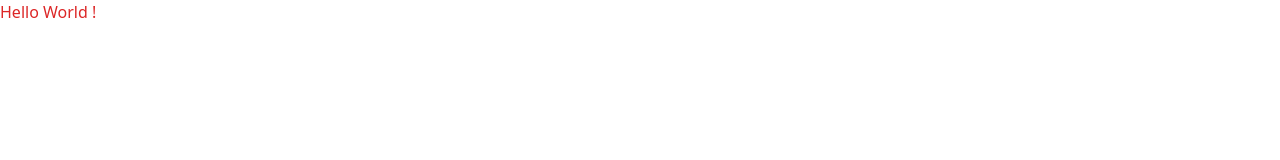
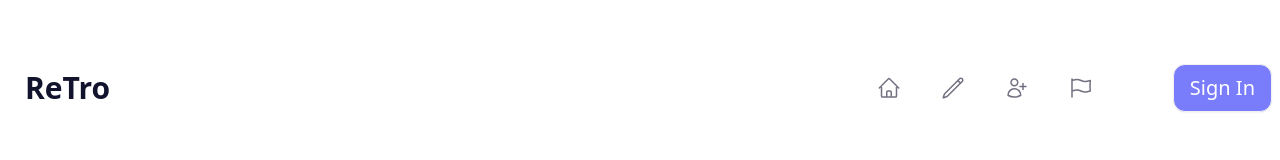
Before and after one commit to RashedulHaqueRasel1/Retro-Forum, a plain HTML site: page index.html in a window 1280 px wide. Drawn offline with nearby package versions, Linux system fonts and the light colour scheme.

Commit message:
NavBar Section Added

```diff
--- a/index.html
+++ b/index.html
@@ -1,10 +1,21 @@
 <!DOCTYPE html>
-<html lang="en">
+<html lang="en"  data-theme="light">
 
 <head>
   <meta charset="UTF-8">
   <meta name="viewport" content="width=device-width, initial-scale=1.0">
   <title>Retro-Forum</title>
+
+  <!-- Google Font Inter -->
+  <link rel="preconnect" href="https://fonts.googleapis.com">
+  <link rel="preconnect" href="https://fonts.gstatic.com" crossorigin>
+  <link href="https://fonts.googleapis.com/css2?family=Inter:wght@100..900&display=swap" rel="stylesheet">
+
+  <!-- Google Font Mulish -->
+  <link rel="preconnect" href="https://fonts.googleapis.com">
+  <link rel="preconnect" href="https://fonts.gstatic.com" crossorigin>
+  <link href="https://fonts.googleapis.com/css2?family=Mulish:ital,wght@0,200..1000;1,200..1000&display=swap"
+    rel="stylesheet">
 
   <!-- Daisy UI  Tailwind CSS  -->
   <link href="https://cdn.jsdelivr.net/npm/daisyui@4.7.2/dist/full.min.css" rel="stylesheet" type="text/css" />
@@ -16,7 +27,85 @@
 
 <body>
 
-  <h1 class="text-red-600">Hello World !</h1>
+  <header class="container mx-auto mt-14">
+
+    <!-- Nav Bar Section Start Here  -->
+
+    <section >
+
+      <div class="navbar">
+        <div class="flex-1">
+          <a class="btn btn-ghost text-4xl lg:text-3xl font-black text-[#12132D]" href="#">ReTro</a>
+        </div>
+
+        <div class="lg:mr-10">
+          <!-- Home -->
+          <div class="flex  ">
+            <div class=" flex ">
+              <div class=" tooltip mr-5 lg:mr-10" data-tip="Home">
+                <svg xmlns="http://www.w3.org/2000/svg" width="24" height="24" viewBox="0 0 24 24" fill="none">
+                  <path
+                    d="M2.25 12.0001L11.204 3.04507C11.644 2.60607 12.356 2.60607 12.795 3.04507L21.75 12.0001M4.5 9.75007V19.8751C4.5 20.4961 5.004 21.0001 5.625 21.0001H9.75V16.1251C9.75 15.5041 10.254 15.0001 10.875 15.0001H13.125C13.746 15.0001 14.25 15.5041 14.25 16.1251V21.0001H18.375C18.996 21.0001 19.5 20.4961 19.5 19.8751V9.75007M8.25 21.0001H16.5"
+                    stroke="#12132D" stroke-opacity="0.6" stroke-width="1.5" stroke-linecap="round"
+                    stroke-linejoin="round" />
+                </svg>
+              </div>
+
+              <!-- Edit -->
+              <div class=" tooltip mr-5 lg:mr-10" data-tip="Edit">
+                <svg xmlns="http://www.w3.org/2000/svg" width="24" height="24" viewBox="0 0 24 24" fill="none">
+                  <path
+                    d="M16.862 4.487L18.549 2.799C18.9007 2.44733 19.3777 2.24976 19.875 2.24976C20.3723 2.24976 20.8493 2.44733 21.201 2.799C21.5527 3.15068 21.7502 3.62766 21.7502 4.125C21.7502 4.62235 21.5527 5.09933 21.201 5.451L6.832 19.82C6.30332 20.3484 5.65137 20.7367 4.935 20.95L2.25 21.75L3.05 19.065C3.26328 18.3486 3.65163 17.6967 4.18 17.168L16.863 4.487H16.862ZM16.862 4.487L19.5 7.125"
+                    stroke="#12132D" stroke-opacity="0.6" stroke-width="1.5" stroke-linecap="round"
+                    stroke-linejoin="round" />
+                </svg>
+              </div>
+
+              <!-- Add -->
+              <div class=" tooltip mr-5 lg:mr-10" data-tip="Add">
+                <svg xmlns="http://www.w3.org/2000/svg" width="24" height="24" viewBox="0 0 24 24" fill="none">
+                  <path
+                    d="M18 7.5V10.5M18 10.5V13.5M18 10.5H21M18 10.5H15M12.75 6.375C12.75 7.27011 12.3944 8.12855 11.7615 8.76149C11.1285 9.39442 10.2701 9.75 9.375 9.75C8.47989 9.75 7.62145 9.39442 6.98851 8.76149C6.35558 8.12855 6 7.27011 6 6.375C6 5.47989 6.35558 4.62145 6.98851 3.98851C7.62145 3.35558 8.47989 3 9.375 3C10.2701 3 11.1285 3.35558 11.7615 3.98851C12.3944 4.62145 12.75 5.47989 12.75 6.375ZM3 19.235V19.125C3 17.4342 3.67165 15.8127 4.86719 14.6172C6.06274 13.4216 7.68424 12.75 9.375 12.75C11.0658 12.75 12.6873 13.4216 13.8828 14.6172C15.0784 15.8127 15.75 17.4342 15.75 19.125V19.234C13.8255 20.3931 11.6206 21.0038 9.374 21C7.043 21 4.862 20.355 3 19.234V19.235Z"
+                    stroke="#12132D" stroke-opacity="0.6" stroke-width="1.5" stroke-linecap="round"
+                    stroke-linejoin="round" />
+                </svg>
+              </div>
+
+              <!-- Flag -->
+              <div class=" tooltip mr-5 lg:mr-10" data-tip="Flag">
+                <svg xmlns="http://www.w3.org/2000/svg" width="24" height="24" viewBox="0 0 24 24" fill="none">
+                  <path
+                    d="M3 3V4.5M3 4.5L5.77 3.807C7.8544 3.28605 10.0564 3.52795 11.978 4.489L12.086 4.543C13.9688 5.4843 16.1219 5.73589 18.171 5.254L21.281 4.522C20.9029 8.01155 20.9046 11.5318 21.286 15.021L18.172 15.753C16.1227 16.2354 13.9692 15.9842 12.086 15.043L11.978 14.989C10.0564 14.028 7.8544 13.786 5.77 14.307L3 15M3 4.5V15M3 21V15"
+                    stroke="#12132D" stroke-opacity="0.6" stroke-width="1.5" stroke-linecap="round"
+                    stroke-linejoin="round" />
+                </svg>
+              </div>
+            </div>
+
+          </div>
+
+        </div>
+        <div>
+          <button class="btn bg-[#797DFC] rounded-xl font-normal text-[20px] text-[#FFF]">Sign In</button>
+        </div>
+      </div>
+
+    </section>
+
+    <!-- Nav Bar Section Start End -->
+
+  </header>
+
+  <main>
+
+
+  </main>
+
+  <footer>
+
+
+
+  </footer>
 
 
 
```
Also changed, not shown: 1 other file.
